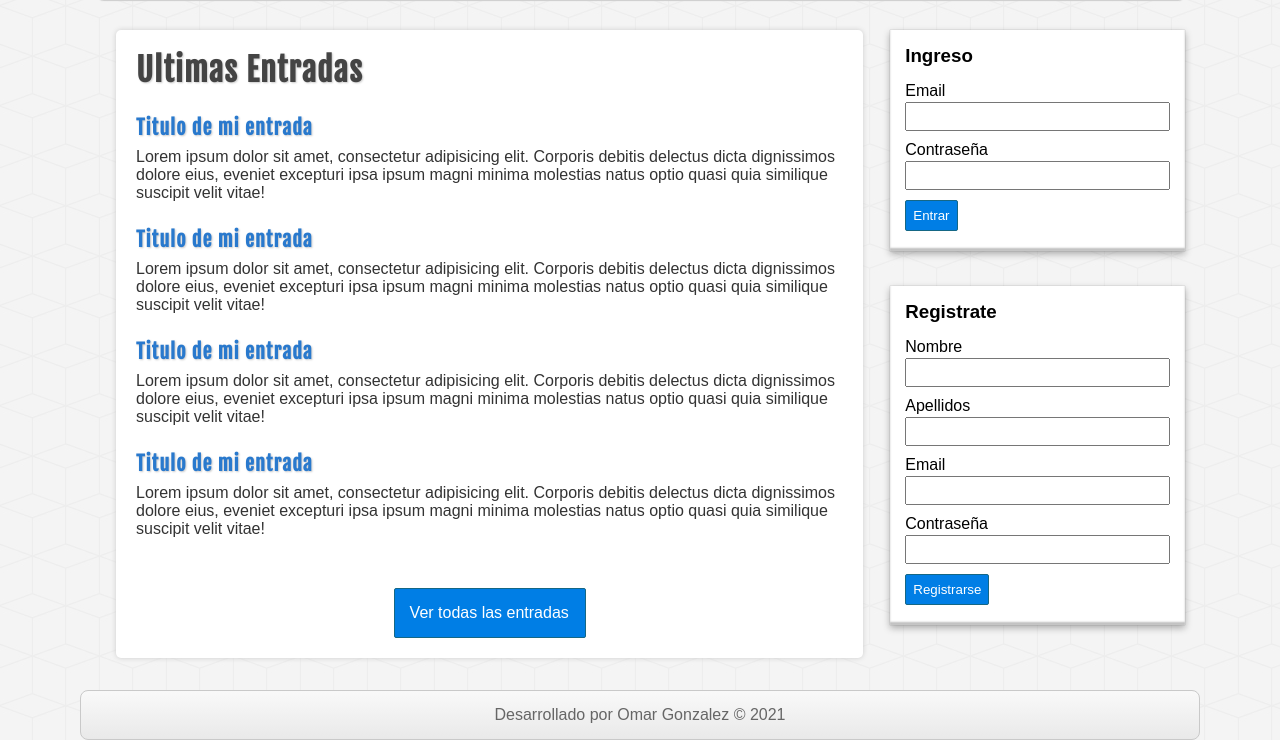
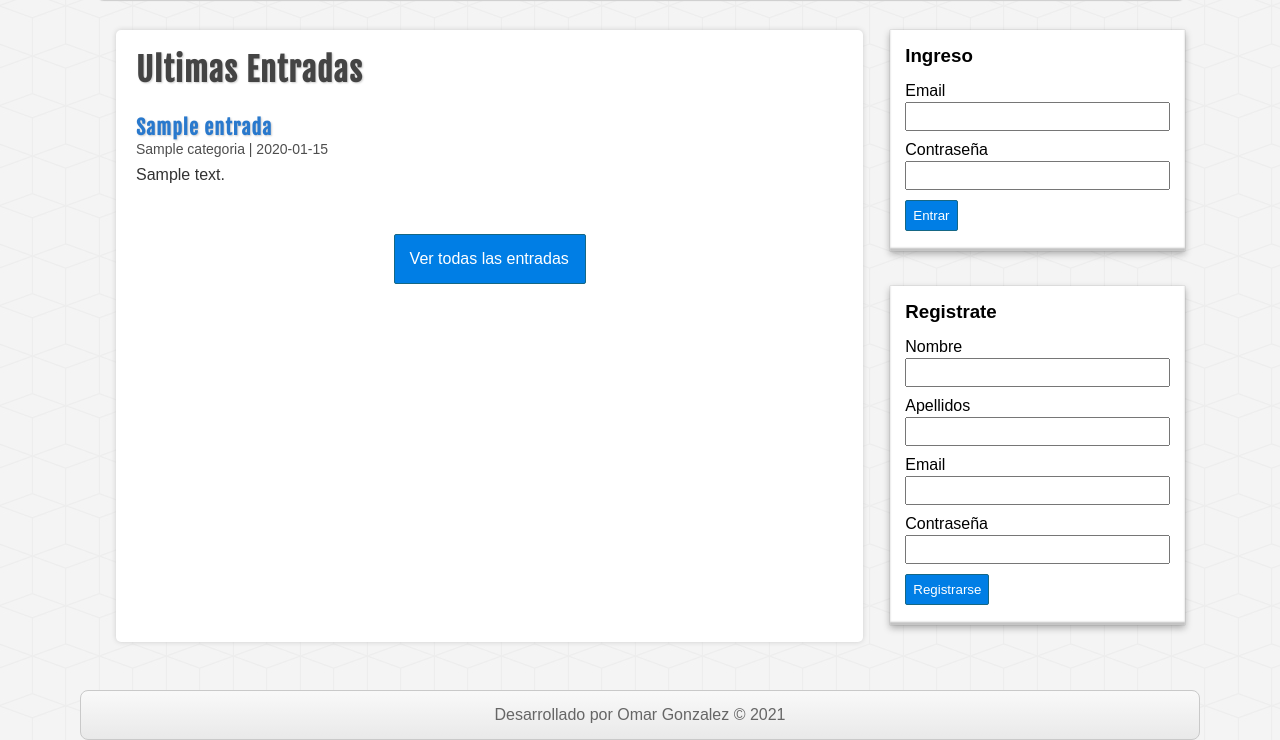
Before and after one commit to omar990408/PHP_Curso, a PHP site: page / in a window 1280 px wide. Shown: the part 157-897 px from the top of the page. Run offline with PHP 8.4, Linux system fonts and the light colour scheme; tables that the repository leaves empty hold one stand-in row (values such as "Sample post").

Commit message:
Avanzando Capi

```diff
--- a/10-Proyecto/includes/cabecera.php
+++ b/10-Proyecto/includes/cabecera.php
@@ -5,7 +5,8 @@
 
 <head>
     <meta charset="UTF-8">
-    <meta name="viewport" content="width=device-width, user-scalable=no, initial-scale=1.0, maximum-scale=1.0, minimum-scale=1.0">
+    <meta name="viewport"
+          content="width=device-width, user-scalable=no, initial-scale=1.0, maximum-scale=1.0, minimum-scale=1.0">
     <meta http-equiv="X-UA-Compatible" content="ie=edge">
     <link rel="stylesheet" href="assets/css/style.css">
     <title>Blog | Video Juegos </title>
@@ -28,12 +29,15 @@
                 <a href=index.php>Inicio</a>
             </li>
             <?php $categorias = conseguirCategorias($db); ?>
+            <?php if (!empty($categorias)): ?>
                 <?php while ($categoria = mysqli_fetch_assoc($categorias)) : ?>
                     <li>
                         <a href="categoria.php?id=<?= $categoria['id'] ?>"> <?= $categoria['nombre'] ?> </a>
                     </li>
 
-                <?php endwhile; ?>
+                <?php endwhile;
+            endif;
+            ?>
             <li>
                 <a href=index.php>Sobre mi</a>
             </li>
--- a/10-Proyecto/includes/conexion.php
+++ b/10-Proyecto/includes/conexion.php
@@ -8,4 +8,6 @@ $db = mysqli_connect($servidor, $usuario, $password, $basededatos);
 mysqli_query($db, "SET NAMES 'UTF-8'");
 
 //Iniciar sesion
-session_start();
+if (!isset($_SESSION)) {
+    session_start();
+}
--- a/10-Proyecto/includes/helpers.php
+++ b/10-Proyecto/includes/helpers.php
@@ -10,12 +10,12 @@ function mostrarError($errores, $campo)
 
 function borrarErrores()
 {
-    if(isset($_SESSION['errores'])){
+    if (isset($_SESSION['errores'])) {
         $_SESSION['errores'] = null;
         unset ($_SESSION['errores']);
     }
 
-    if(isset($_SESSION['completado'])){
+    if (isset($_SESSION['completado'])) {
         $_SESSION['completado'] = null;
         unset($_SESSION['completado']);
     }
@@ -26,8 +26,22 @@ function conseguirCategorias($conexion)
     $sql = "SELECT * FROM categorias ORDER BY id ASC";
     $categorias = mysqli_query($conexion, $sql);
     $resul = array();
-    if($categorias && mysqli_num_rows($categorias) >= 1){
+    if ($categorias && mysqli_num_rows($categorias) >= 1) {
         $resul = $categorias;
     }
     return $resul;
 }
+
+function conseguirUltimasEntradas($conexion){
+    $sql = "SELECT e.*, c.nombre categoria
+            FROM entradas e
+                    INNER JOIN categorias c ON e.categoria_id = c.id
+            ORDER BY e.id DESC
+            LIMIT 4";
+    $entradas = mysqli_query($conexion,$sql);
+    $resultado = array();
+    if($entradas and mysqli_num_rows($entradas)>=1){
+        $resultado = $entradas;
+    }
+    return $entradas;
+}
--- a/10-Proyecto/includes/lateral.php
+++ b/10-Proyecto/includes/lateral.php
@@ -6,12 +6,14 @@
 
             <h3> Bienvenido <?= $_SESSION['usuario']['nombre'] . ' ' . $_SESSION['usuario']['apellidos'] ?></h3>
             <!--            BOTONES-->
-            <a class="boton boton-verde" href="cerrar.php">Crear Entradas</a>
-            <a class="boton" href="cerrar.php">Crear categorias</a>
+            <a class="boton boton-verde" href="crear-entradas.php">Crear Entradas</a>
+            <a class="boton" href="crear-categoria.php">Crear categorias</a>
             <a class="boton boton-naranja" href="cerrar.php">Mis datos</a>
             <a class="boton boton-rojo" href="cerrar.php">Cerrar sesión</a>
         </div>
     <?php endif; ?>
+
+    <?php if (!isset($_SESSION['usuario'])): ?>
     <div id="login" class="bloque">
         <h3>Ingreso</h3>
 
@@ -76,5 +78,5 @@
         </form>
         <?php borrarErrores(); ?>
     </div>
-
+    <?php endif; ?>
 </asside>
--- a/10-Proyecto/index.php
+++ b/10-Proyecto/index.php
@@ -4,53 +4,24 @@
 <!--CAJA PRINCIPAL-->
 <div id="principal">
     <h1>Ultimas Entradas</h1>
-    <article class="entrada">
-        <a href="">
-            <h2>Titulo de mi entrada</h2>
-            <p>
-                Lorem ipsum dolor sit amet, consectetur adipisicing elit. Corporis debitis delectus dicta
-                dignissimos
-                dolore eius, eveniet excepturi ipsa ipsum magni minima molestias natus optio quasi quia similique
-                suscipit velit vitae!
-            </p>
-        </a>
-    </article>
 
-    <article class="entrada">
-        <a href="">
-            <h2>Titulo de mi entrada</h2>
-            <p>
-                Lorem ipsum dolor sit amet, consectetur adipisicing elit. Corporis debitis delectus dicta
-                dignissimos
-                dolore eius, eveniet excepturi ipsa ipsum magni minima molestias natus optio quasi quia similique
-                suscipit velit vitae!
-            </p>
-        </a>
-    </article>
+    <?php
+    $entradas = conseguirUltimasEntradas($db);
+    if (!empty($entradas)):
+        while ($entrada = mysqli_fetch_assoc($entradas)):
+            ?>
+            <article class="entrada">
+                <a href="">
+                    <h2><?= $entrada['titulo'] ?></h2>
+                    <span class="fecha"><?= $entrada['categoria'].' | '.$entrada['fecha']?></span>
+                    <p><?= $entrada['descripcion'] ?></p>
+                </a>
+            </article>
+        <?php
+        endwhile;
+    endif;
+    ?>
 
-    <article class="entrada">
-        <a href="">
-            <h2>Titulo de mi entrada</h2>
-            <p>
-                Lorem ipsum dolor sit amet, consectetur adipisicing elit. Corporis debitis delectus dicta
-                dignissimos
-                dolore eius, eveniet excepturi ipsa ipsum magni minima molestias natus optio quasi quia similique
-                suscipit velit vitae!
-            </p>
-        </a>
-    </article>
-
-    <article class="entrada">
-        <a href="">
-            <h2>Titulo de mi entrada</h2>
-            <p>
-                Lorem ipsum dolor sit amet, consectetur adipisicing elit. Corporis debitis delectus dicta
-                dignissimos
-                dolore eius, eveniet excepturi ipsa ipsum magni minima molestias natus optio quasi quia similique
-                suscipit velit vitae!
-            </p>
-        </a>
-    </article>
     <div id="ver-todas">
         <a href="">Ver todas las entradas</a>
     </div>
```
Also changed, not shown: 10-Proyecto/crear-categoria.php (added, +17 -0 lines), 10-Proyecto/crear-entradas.php (added, +40 -0 lines), 10-Proyecto/guardar-categoria.php (added, +25 -0 lines), 10-Proyecto/guardar-entrada.php (added, +35 -0 lines), 10-Proyecto/includes/redireccion.php (added, +7 -0 lines). Lines whose indentation alone changed are shown as unchanged.
